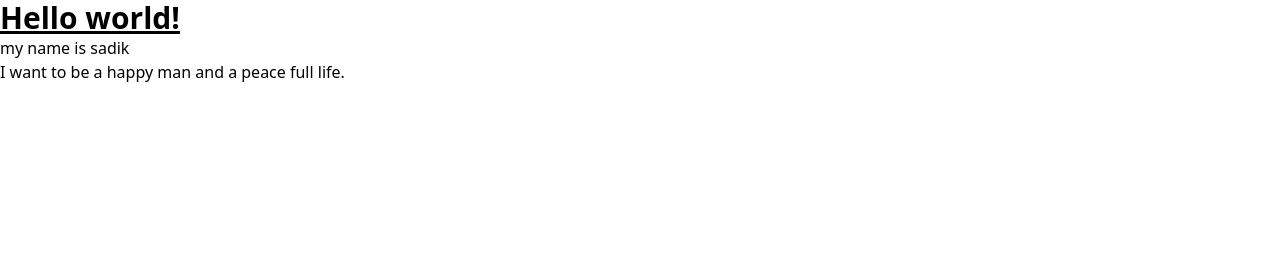
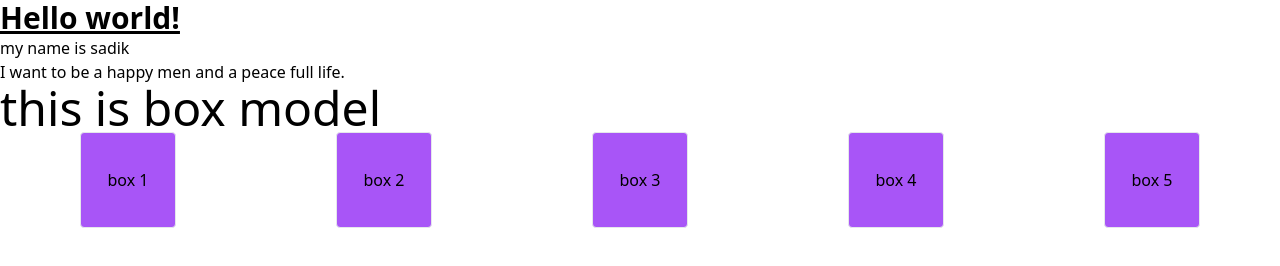
Before and after one commit to SadikRa/Tailwind-2024, a plain HTML site: page index.html in a window 1280 px wide. Drawn offline with nearby package versions, Linux system fonts and the light colour scheme.

Commit message:
added done

```diff
--- a/index.html
+++ b/index.html
@@ -19,6 +19,28 @@
   <body>
     <h1 class="text-3xl font-bold underline **text-clifford**">Hello world!</h1>
     <h1>my name is sadik</h1>
-    <p>I want to be a happy man and a peace full life.</p>
+    <p>I want to be a happy men and a peace full life.</p>
+
+    <section>
+      <h1 class="text-5xl ">this is box model</h1>
+
+      <div class=" flex items-center justify-around">
+        <div class="h-24 w-24 rounded bg-purple-500 border flex items-center justify-center text-center">
+          box 1
+        </div>
+        <div class="h-24 w-24 rounded bg-purple-500 border flex items-center justify-center text-center">
+          box 2
+        </div>
+        <div class="h-24 w-24 rounded bg-purple-500 border flex items-center justify-center text-center">
+          box 3
+        </div>
+        <div class="h-24 w-24 rounded bg-purple-500 border flex items-center justify-center text-center">
+          box 4
+        </div>
+        <div class="h-24 w-24 rounded bg-purple-500 border flex items-center justify-center text-center">
+          box 5
+        </div>
+      </div>
+    </section>
   </body>
 </html>
```
